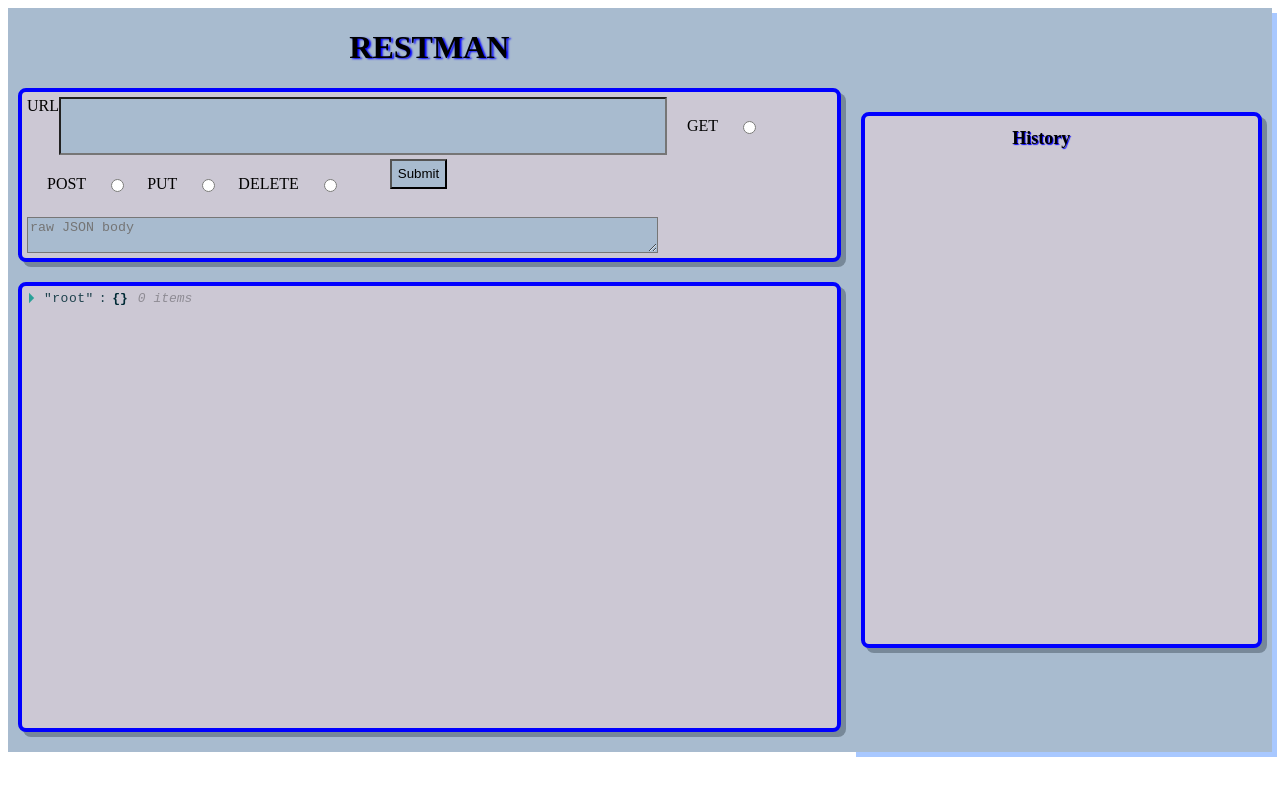
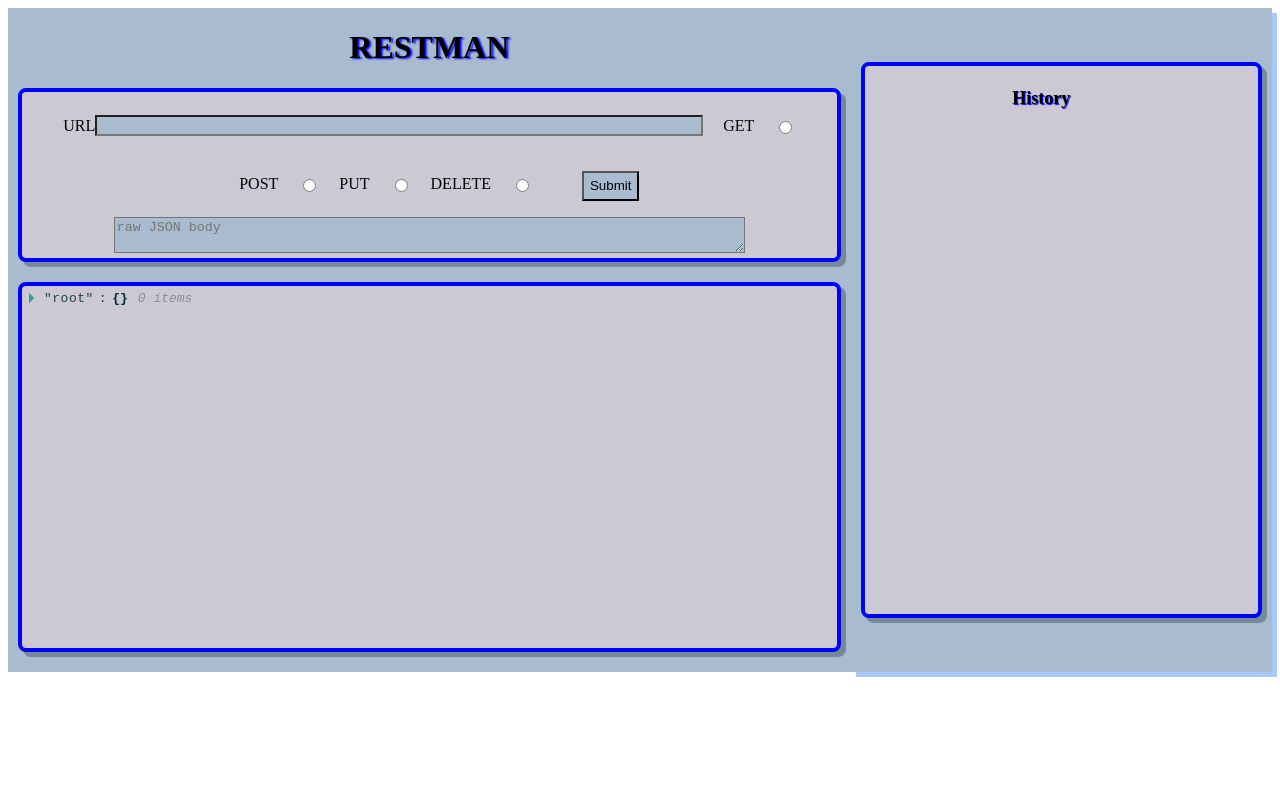
Before and after one commit to Jerud-Moyer/RESTMAN, a React app: page / in a window 1280 px wide. Shown: the top 796 px of the page. Built offline with nearby package versions, Linux system fonts and the light colour scheme.

Commit message:
breakfrom css ba=ck to json body

```diff
--- a/src/components/controls/Controls.css
+++ b/src/components/controls/Controls.css
@@ -7,6 +7,8 @@
   display: flex;
   flex-direction: row;
   flex-wrap: wrap;
+  justify-content: center;
+  align-items: center;
   border: blue 4px solid;
   border-radius: 8px;
   box-shadow: 5px 5px lightslategray;
--- a/src/components/controls/Controls.jsx
+++ b/src/components/controls/Controls.jsx
@@ -56,7 +56,7 @@ const Controls =  ({
         name="body"
         value={body}
         onChange={onChange}
-        placeHolder="raw JSON body"
+        placeholder="raw JSON body"
       />
 
     </form>
--- a/src/components/display/Display.css
+++ b/src/components/display/Display.css
@@ -6,6 +6,8 @@
   margin-top: 20px;
   margin-bottom: 20px;
   padding: 5px;
-  min-height: 27em;
+  min-height: 22em;
+  max-height: 40vh;
   background-color: rgb(204, 200, 212);
+  overflow: scroll;
 }
--- a/src/components/history/History.css
+++ b/src/components/history/History.css
@@ -1,5 +1,6 @@
 .History {
   display: flex;
+  position: relative;
   flex-direction: columns;
   flex-wrap: wrap;
   align-items: flex-start;
@@ -7,7 +8,11 @@
   border: blue 4px solid;
   border-radius: 8px;
   min-height: 33em;
+  max-height: 33em;
+  overflow: scroll;
+  min-width: 3fr;
   margin: 10px;
+  padding: 10px;
   background-color: rgb(204, 200, 212);
   box-shadow: 5px 5px lightslategray;
 
@@ -21,6 +26,18 @@
     display: flex;
     flex-direction: column;
     flex-wrap: wrap;
+    justify-content: center;
+    align-items: flex-start;
+    margin-right: 30px;
+
+  }
+
+  ul {
+    list-style-type: none;
+    display: flex;
+    flex-direction: column;
+    justify-content: center;
+    align-items: flex-start;
   }
 
 }
--- a/src/components/history/HistoryItem.css
+++ b/src/components/history/HistoryItem.css
@@ -1,6 +1,8 @@
 .HistoryItem {
   display: flex;
   flex-direction: column;
+  justify-content: flex-start;
+  align-items: flex-start;
   flex-wrap: wrap;
   border: solid black 1px;
   margin: 5px;
```
